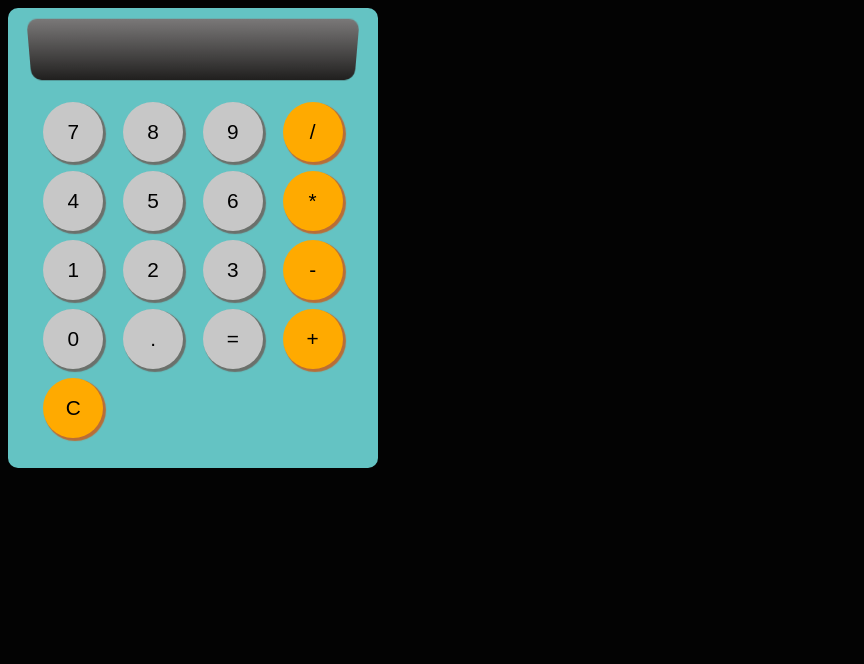
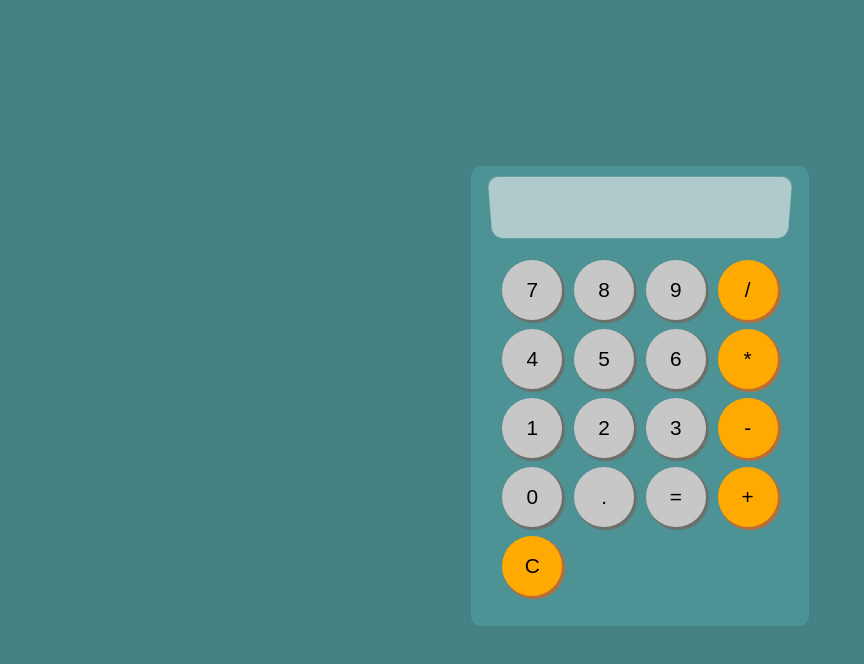
Before and after one commit to FinestWay/calculator, a plain HTML site: page index.html in a window 1280 px wide. Shown: the whole page, without its empty margins (0-864 px from the left). Drawn offline with Linux system fonts and the light colour scheme.

Commit message:
Added Files

```diff
--- a/style.css
+++ b/style.css
@@ -1,6 +1,11 @@
 body {
-    background-color: rgb(3, 3, 3);
+    display: flex;
+    justify-content: center;
+    align-items: center;
+    height: 97svh;
+    /* background-color: rgb(3, 3, 3); */
     color: rgb(0, 0, 0);
+    background-color: rgb(69, 130, 133);
 }
 
 :root {
@@ -10,10 +15,11 @@ body {
 
 #calculator {
     max-width: 350px;
-    background-color: rgb(100, 195, 195);
+    background-color: rgba(100, 195, 195, 0.26);
     border-radius: 10px;
     padding: 10px;
     perspective: 300px;
+    /* box-shadow: 0px 0px 2000px 600px rgb(36, 97, 99); */
 }
 
 #display {
@@ -26,11 +32,11 @@ body {
     display: block;
     width: 85%;
     margin: 4px auto;
-    color: rgb(255, 255, 255);
-    background-color: rgb(228, 205, 205);
+    color: rgb(14, 13, 13);
+    background-color: rgba(238, 238, 238, 0.603);
     transform-style: preserve-3d;
     transform: rotateX(-10deg);
-    background: linear-gradient(to bottom, rgb(122, 120, 120),rgb(32, 31, 30));
+    background: linear-gradient(to bottom,rgb(32, 31, 30));
 }
 
 .keys {
```
